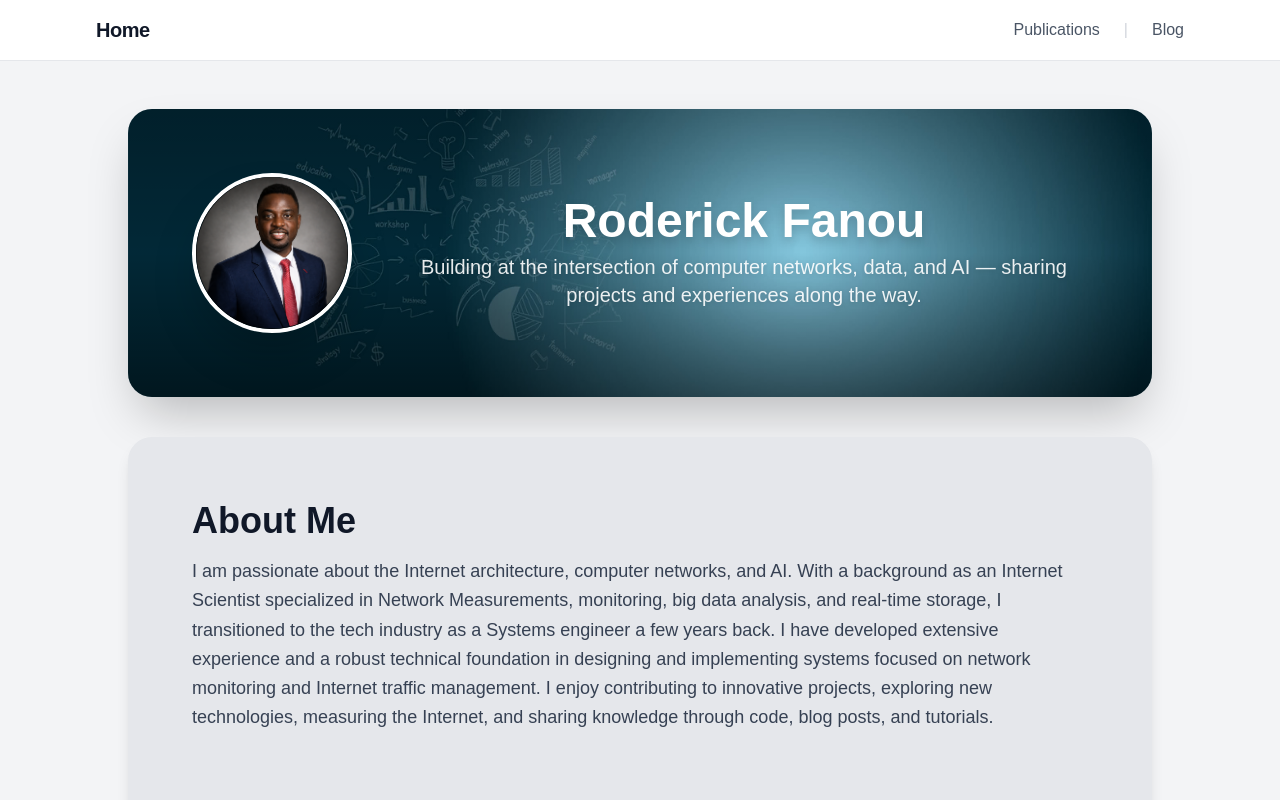
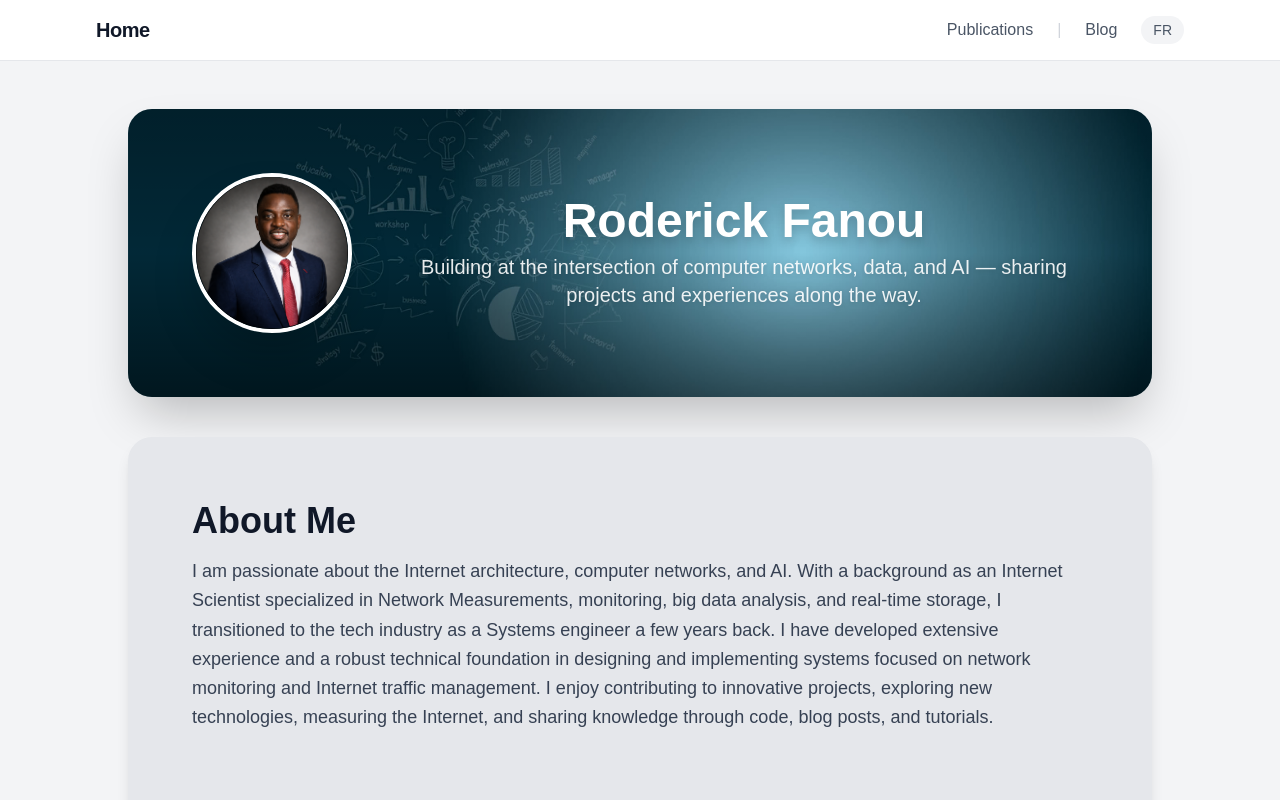
Before and after one commit to rodricfanou/rodricfanou.github.io, a Next.js app: page / in a window 1280 px wide. Shown: the top 800 px of the page. Built offline with nearby package versions, Linux system fonts and the light colour scheme.

Commit message:
Add English/French language switcher to navigation

```diff
--- a/src/app/layout.tsx
+++ b/src/app/layout.tsx
@@ -1,7 +1,8 @@
 import type { Metadata } from "next";
 import { Geist, Geist_Mono } from "next/font/google";
 import "./globals.css";
-import Link from "next/link";
+import { LanguageProvider } from "@/components/LanguageProvider";
+import Nav from "@/components/Nav";
 import Footer from "@/components/Footer";
 
 const geistSans = Geist({
@@ -22,11 +23,6 @@ export const metadata: Metadata = {
   },
 };
 
-const rightLinks = [
-  { href: "/publications", label: "Publications" },
-  { href: "/blog", label: "Blog" },
-];
-
 export default function RootLayout({
   children,
 }: Readonly<{
@@ -37,41 +33,13 @@ export default function RootLayout({
       <body
         className={`${geistSans.variable} ${geistMono.variable} antialiased`}
       >
-        <nav className="sticky top-0 z-50 bg-white/90 backdrop-blur-md border-b border-gray-200">
-          <div className="max-w-6xl mx-auto px-4 py-3 flex items-center justify-between md:px-8 md:py-4">
-            <Link href="/" className="text-lg font-bold text-gray-900 tracking-tight hover:text-blue-600 transition-colors md:text-xl">
-              Home
-            </Link>
-            <div className="hidden md:flex items-center gap-6">
-              {rightLinks.map((link, i) => (
-                <span key={link.href} className="flex items-center gap-6">
-                  {i > 0 && <span className="text-gray-300">|</span>}
-                  <Link
-                    href={link.href}
-                    className="text-gray-600 hover:text-blue-600 font-medium transition-colors"
-                  >
-                    {link.label}
-                  </Link>
-                </span>
-              ))}
-            </div>
-            <div className="flex md:hidden items-center gap-4">
-              {rightLinks.map((link) => (
-                <Link
-                  key={link.href}
-                  href={link.href}
-                  className="text-sm text-gray-600 hover:text-blue-600 font-medium transition-colors"
-                >
-                  {link.label}
-                </Link>
-              ))}
-            </div>
+        <LanguageProvider>
+          <Nav />
+          <div className="min-h-screen">
+            {children}
           </div>
-        </nav>
-        <div className="min-h-screen">
-          {children}
-        </div>
-        <Footer />
+          <Footer />
+        </LanguageProvider>
       </body>
     </html>
   );
--- a/src/components/Footer.tsx
+++ b/src/components/Footer.tsx
@@ -1,6 +1,13 @@
+"use client";
+
 import Link from "next/link";
+import { useLanguage } from "@/components/LanguageProvider";
+import { translations } from "@/lib/translations";
 
 export default function Footer() {
+  const { lang } = useLanguage();
+  const t = translations[lang];
+
   return (
     <footer className="bg-gray-900 text-white py-12 px-4 md:py-16 md:px-8">
       <div className="max-w-5xl mx-auto grid grid-cols-1 gap-10 md:grid-cols-3 md:gap-12">
@@ -12,7 +19,7 @@ export default function Footer() {
         </div>
 
         <div>
-          <h3 className="text-base font-semibold mb-3 text-gray-200 md:text-lg md:mb-4">Quick Links</h3>
+          <h3 className="text-base font-semibold mb-3 text-gray-200 md:text-lg md:mb-4">{t.footer.quickLinks}</h3>
           <div className="space-y-2">
             <Link href="/" className="block text-gray-400 hover:text-blue-400 transition-colors">Home</Link>
             <Link href="/publications" className="block text-gray-400 hover:text-blue-400 transition-colors">Publications</Link>
@@ -21,7 +28,7 @@ export default function Footer() {
         </div>
 
         <div>
-          <h3 className="text-base font-semibold mb-3 text-gray-200 md:text-lg md:mb-4">Contact</h3>
+          <h3 className="text-base font-semibold mb-3 text-gray-200 md:text-lg md:mb-4">{t.footer.contact}</h3>
           <p className="text-gray-400 mb-2">
             Email:{" "}
             <a href="mailto:roderick@roderickfanou.com" className="text-blue-400 hover:underline">
@@ -38,7 +45,7 @@ export default function Footer() {
             <a href="https://github.com/rodricfanou" target="_blank" rel="noopener noreferrer" className="text-blue-400 hover:underline">GitHub</a>
           </p>
           <p className="text-gray-400">
-            <Link href="/pay" className="text-blue-400 hover:underline">Pay Bill</Link>
+            <Link href="/pay" className="text-blue-400 hover:underline">{t.footer.payBill}</Link>
           </p>
         </div>
       </div>
--- /dev/null
+++ b/src/components/LanguageProvider.tsx
@@ -0,0 +1,38 @@
+"use client";
+
+import { createContext, useContext, useState, useEffect, ReactNode } from "react";
+import { Lang } from "@/lib/translations";
+
+type LanguageContextType = {
+  lang: Lang;
+  setLang: (lang: Lang) => void;
+};
+
+const LanguageContext = createContext<LanguageContextType>({
+  lang: "en",
+  setLang: () => {},
+});
+
+export function LanguageProvider({ children }: { children: ReactNode }) {
+  const [lang, setLang] = useState<Lang>("en");
+
+  useEffect(() => {
+    const saved = localStorage.getItem("lang") as Lang | null;
+    if (saved && (saved === "en" || saved === "fr")) {
+      setLang(saved);
+    }
+  }, []);
+
+  const changeLang = (newLang: Lang) => {
+    setLang(newLang);
+    localStorage.setItem("lang", newLang);
+  };
+
+  return (
+    <LanguageContext.Provider value={{ lang, setLang: changeLang }}>
+      {children}
+    </LanguageContext.Provider>
+  );
+}
+
+export const useLanguage = () => useContext(LanguageContext);
--- /dev/null
+++ b/src/components/Nav.tsx
@@ -0,0 +1,61 @@
+"use client";
+
+import Link from "next/link";
+import { useLanguage } from "@/components/LanguageProvider";
+import { translations } from "@/lib/translations";
+
+const rightLinks = [
+  { href: "/publications", labelKey: "publications" as const },
+  { href: "/blog", labelKey: "blog" as const },
+];
+
+export default function Nav() {
+  const { lang, setLang } = useLanguage();
+  const t = translations[lang];
+
+  return (
+    <nav className="sticky top-0 z-50 bg-white/90 backdrop-blur-md border-b border-gray-200">
+      <div className="max-w-6xl mx-auto px-4 py-3 flex items-center justify-between md:px-8 md:py-4">
+        <Link href="/" className="text-lg font-bold text-gray-900 tracking-tight hover:text-blue-600 transition-colors md:text-xl">
+          {t.nav.home}
+        </Link>
+        <div className="hidden md:flex items-center gap-6">
+          {rightLinks.map((link, i) => (
+            <span key={link.href} className="flex items-center gap-6">
+              {i > 0 && <span className="text-gray-300">|</span>}
+              <Link
+                href={link.href}
+                className="text-gray-600 hover:text-blue-600 font-medium transition-colors"
+              >
+                {t.nav[link.labelKey]}
+              </Link>
+            </span>
+          ))}
+          <button
+            onClick={() => setLang(lang === "en" ? "fr" : "en")}
+            className="px-3 py-1 text-sm font-medium text-gray-600 bg-gray-100 rounded-full hover:bg-blue-100 hover:text-blue-600 transition-colors"
+          >
+            {lang === "en" ? "FR" : "EN"}
+          </button>
+        </div>
+        <div className="flex md:hidden items-center gap-4">
+          {rightLinks.map((link) => (
+            <Link
+              key={link.href}
+              href={link.href}
+              className="text-sm text-gray-600 hover:text-blue-600 font-medium transition-colors"
+            >
+              {t.nav[link.labelKey]}
+            </Link>
+          ))}
+          <button
+            onClick={() => setLang(lang === "en" ? "fr" : "en")}
+            className="px-2 py-1 text-xs font-medium text-gray-600 bg-gray-100 rounded-full hover:bg-blue-100 hover:text-blue-600 transition-colors"
+          >
+            {lang === "en" ? "FR" : "EN"}
+          </button>
+        </div>
+      </div>
+    </nav>
+  );
+}
--- /dev/null
+++ b/src/lib/translations.ts
@@ -0,0 +1,28 @@
+export type Lang = "en" | "fr";
+
+export const translations = {
+  en: {
+    nav: {
+      home: "Home",
+      publications: "Publications",
+      blog: "Blog",
+    },
+    footer: {
+      quickLinks: "Quick Links",
+      contact: "Contact",
+      payBill: "Pay Bill",
+    },
+  },
+  fr: {
+    nav: {
+      home: "Accueil",
+      publications: "Publications",
+      blog: "Blog",
+    },
+    footer: {
+      quickLinks: "Liens Rapides",
+      contact: "Contact",
+      payBill: "Payer la Facture",
+    },
+  },
+} as const;
```
